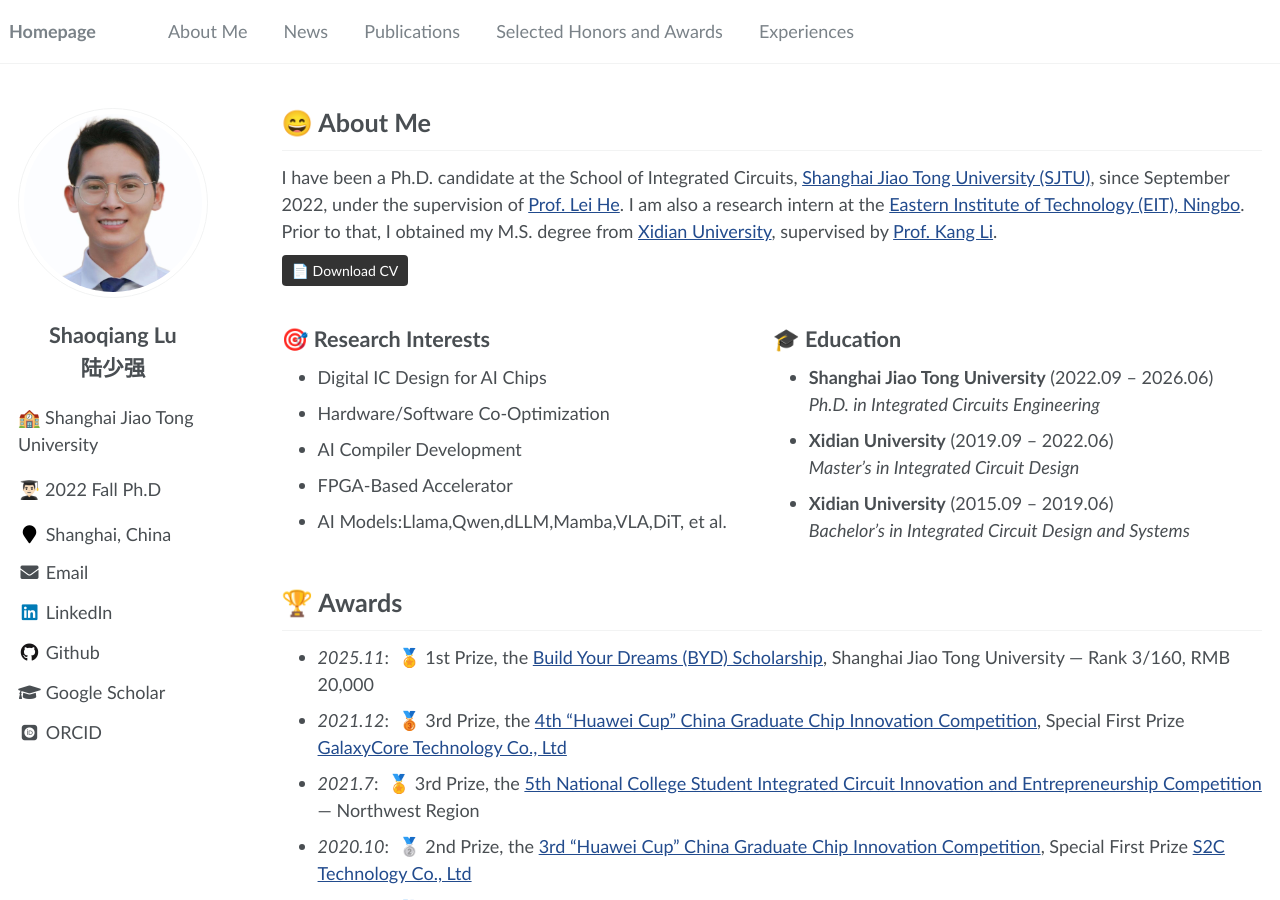
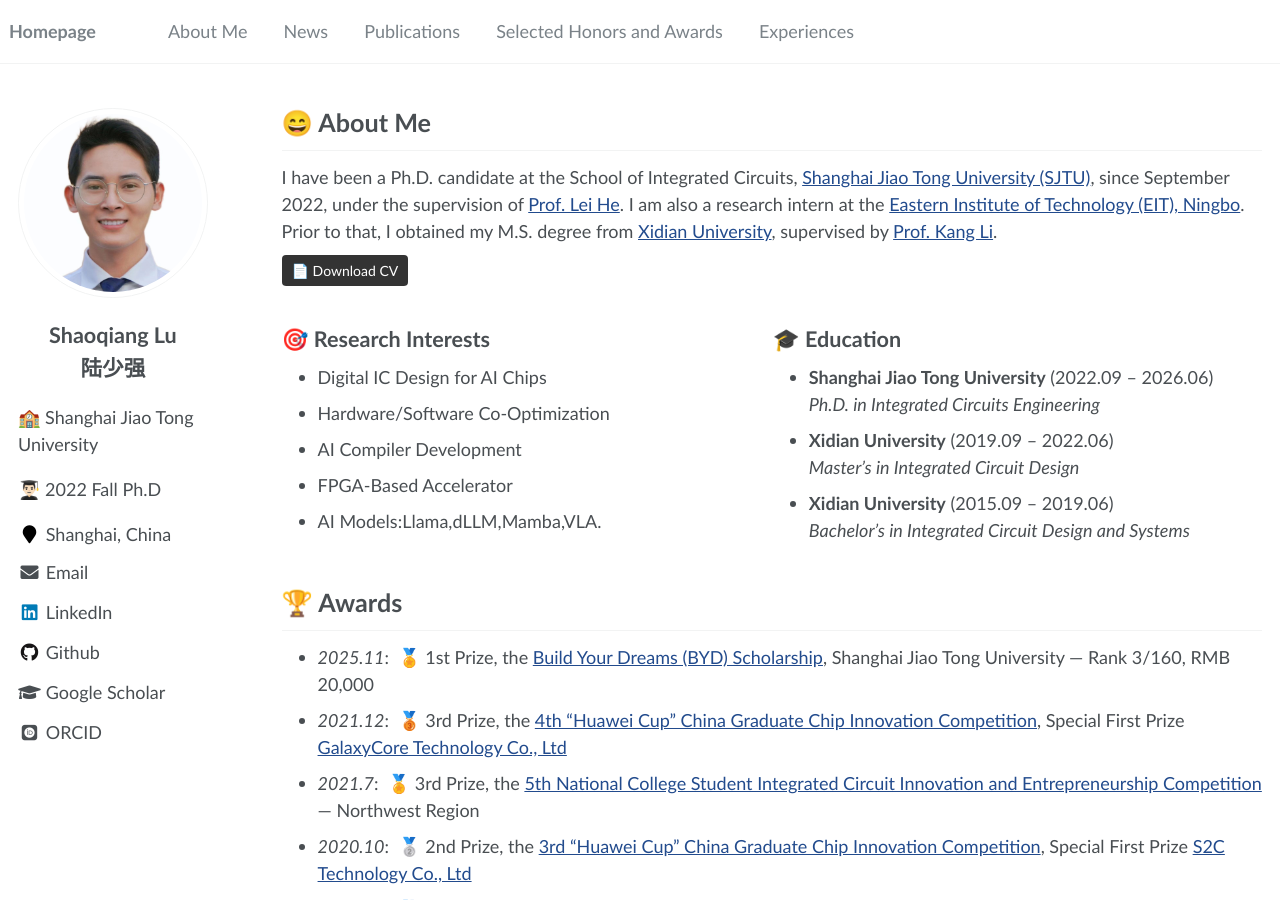
Before and after one commit to ShaoqiangLu/ShaoqangLu.github.io, a Jekyll site: the page built from _pages/about.md, in a window 1280 px wide and 900 px high. Built offline with Jekyll 4.4.1, drawn with Linux system fonts in a browser that asks for light colours; some web fonts are replaced.

Commit message:
Update about.md

```diff
--- a/_pages/about.md
+++ b/_pages/about.md
@@ -36,7 +36,7 @@ I have been a Ph.D. candidate at the School of Integrated Circuits, [Shanghai Ji
       <li>Hardware/Software Co-Optimization</li>
       <li>AI Compiler Development</li>
       <li>FPGA-Based Accelerator</li>
-      <li>AI Models:Llama,Qwen,dLLM,Mamba,VLA,DiT, et al.</li>
+      <li>AI Models:Llama,dLLM,Mamba,VLA.</li>
     </ul>
   </div>
 
```
